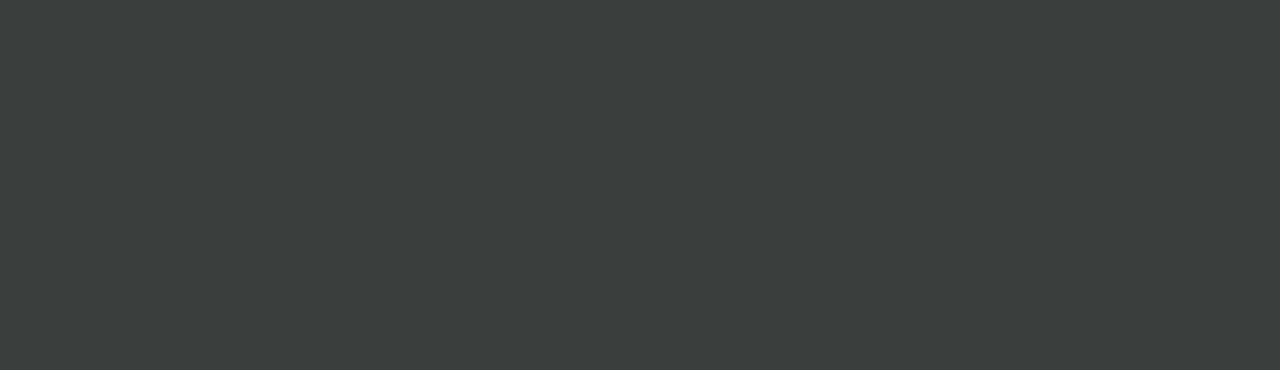
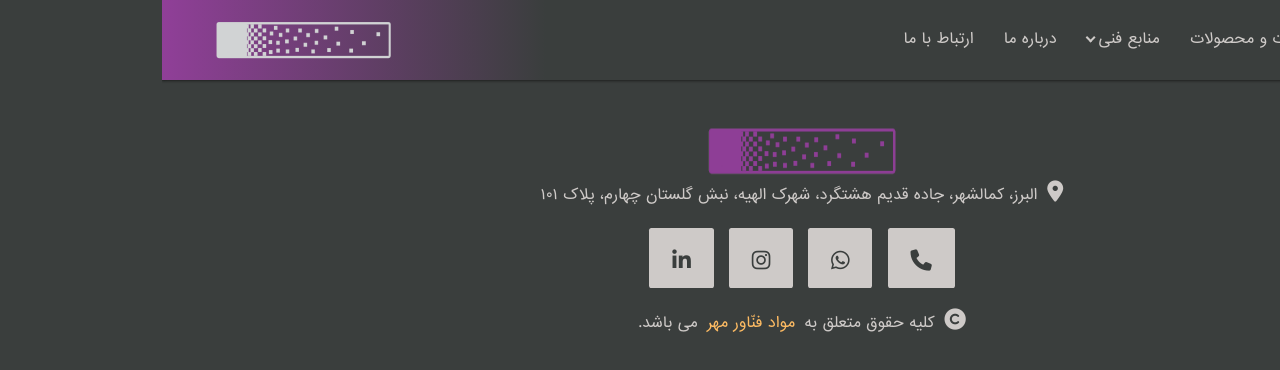
Before and after one commit to psychoea7/Mavad-Fannavar-Mehr-REACT, a React (Create React App) app: page /About in a window 1280 px wide. Before the commit this address had no page. Shown: the top 370 px of the page. Built offline with nearby package versions, Linux system fonts and the light colour scheme.

Commit message:
created about screen and its components

```diff
--- a/src/App.js
+++ b/src/App.js
@@ -5,6 +5,7 @@ import React, { useState, useEffect } from "react";
 import "./App.css";
 import ContactScreen from "./screens/ContactScreen";
 import ServicesAndProducts from "./screens/ServicesAndProducts";
+import AboutScreen from "./screens/AboutScreen";
 
 
 function App() {
@@ -33,6 +34,7 @@ function App() {
         <Route exact path="/" element={<HomeScreen />} />
         <Route path="ContactUs" element={<ContactScreen />} />
         <Route path="ServicesAndProducts" element={<ServicesAndProducts />} />
+        <Route path="About" element={<AboutScreen />} />
       </Routes>
       <div className="top-to-btm">
         {" "}
--- /dev/null
+++ b/src/components/AboutCard.js
@@ -0,0 +1,12 @@
+import React from "react";
+import "./AboutCard.css";
+
+function AboutCard() {
+  return (
+    <div className="aboutScreen__container">
+
+    </div>
+  );
+}
+
+export default AboutCard;
--- a/src/components/Navigation.js
+++ b/src/components/Navigation.js
@@ -78,9 +78,9 @@ const Navigation = () => {
             </li>
 
             <li class="nav-item">
-              <a class="nav-link" href="#">
+              <Link class="nav-link" to="/About">
                 درباره ما
-              </a>
+              </Link>
             </li>
 
             <li class="nav-item">
--- /dev/null
+++ b/src/screens/AboutScreen.js
@@ -0,0 +1,16 @@
+import React from "react";
+import Navigation from "../components/Navigation";
+import AboutCard from "../components/AboutCard";
+import Footer from "../components/Footer";
+
+function AboutScreen() {
+  return (
+    <div>
+      <Navigation />
+      <AboutCard />
+      <Footer />
+    </div>
+  );
+}
+
+export default AboutScreen;
```
Also changed, not shown: src/components/AboutCard.css (added).
